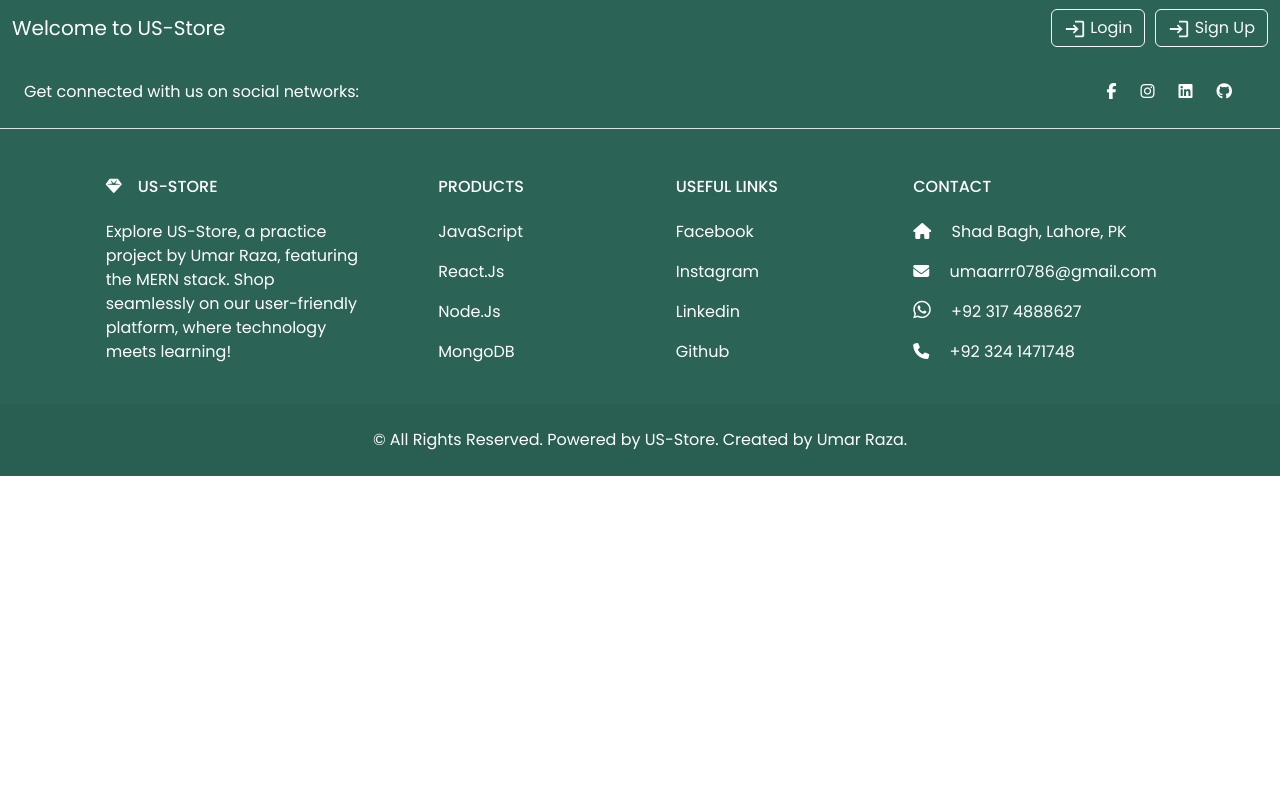
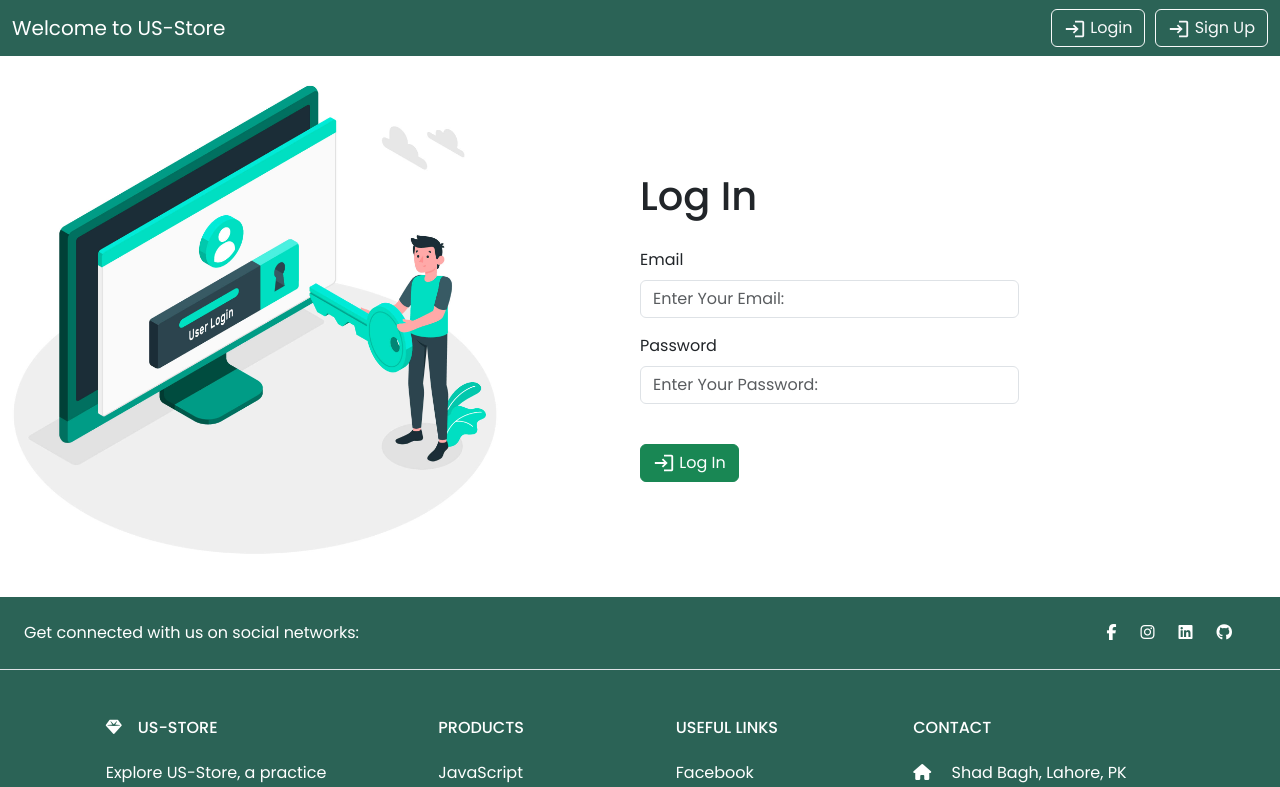
Before and after one commit to umarrazaofficial/US-Weather-App, a React (Create React App) app: page / in a window 1280 px wide. Shown: the top 787 px of the page. Built offline with nearby package versions, Linux system fonts and the light colour scheme.

Commit message:
Fixed login issue

```diff
--- a/src/components/Privatecomponent.jsx
+++ b/src/components/Privatecomponent.jsx
@@ -44,6 +44,7 @@ const Privatecomponent = () => {
       <Routes>
         <Route path="/register" element={<Register />} />
         <Route path="/login" element={<Login />} />
+        <Route path="/" element={<Login />} />
       </Routes>
 
   )
--- a/src/pages/Register.jsx
+++ b/src/pages/Register.jsx
@@ -3,6 +3,7 @@ import React, { useEffect, useState } from 'react'
 import { useNavigate } from 'react-router-dom';
 import { toast } from 'react-toastify';
 import HowToRegIcon from '@mui/icons-material/HowToReg';
+import Registration from "../assets/registration.jpg";
 
 const Signup = () => {
   const [name, setName] = useState("");
@@ -39,7 +40,7 @@ const Signup = () => {
   return (
     <div style={{ display: 'flex', minHeight: '541px' }}>
       <div style={{ width: '50%' }}>
-        <img src='https://geelymyanmar.com/PortalAdministration/assets/img/registration.jpg' style={{ width: '95%' }} />
+        <img src={Registration} style={{ width: '95%' }} />
       </div>
       <div style={{ width: '45%', display: 'flex', flexDirection: 'column', justifyContent: 'center', rowGap: '20px' }}>
         <h1>Register</h1>
```
Also changed, not shown: src/assets/registration.jpg (added).
